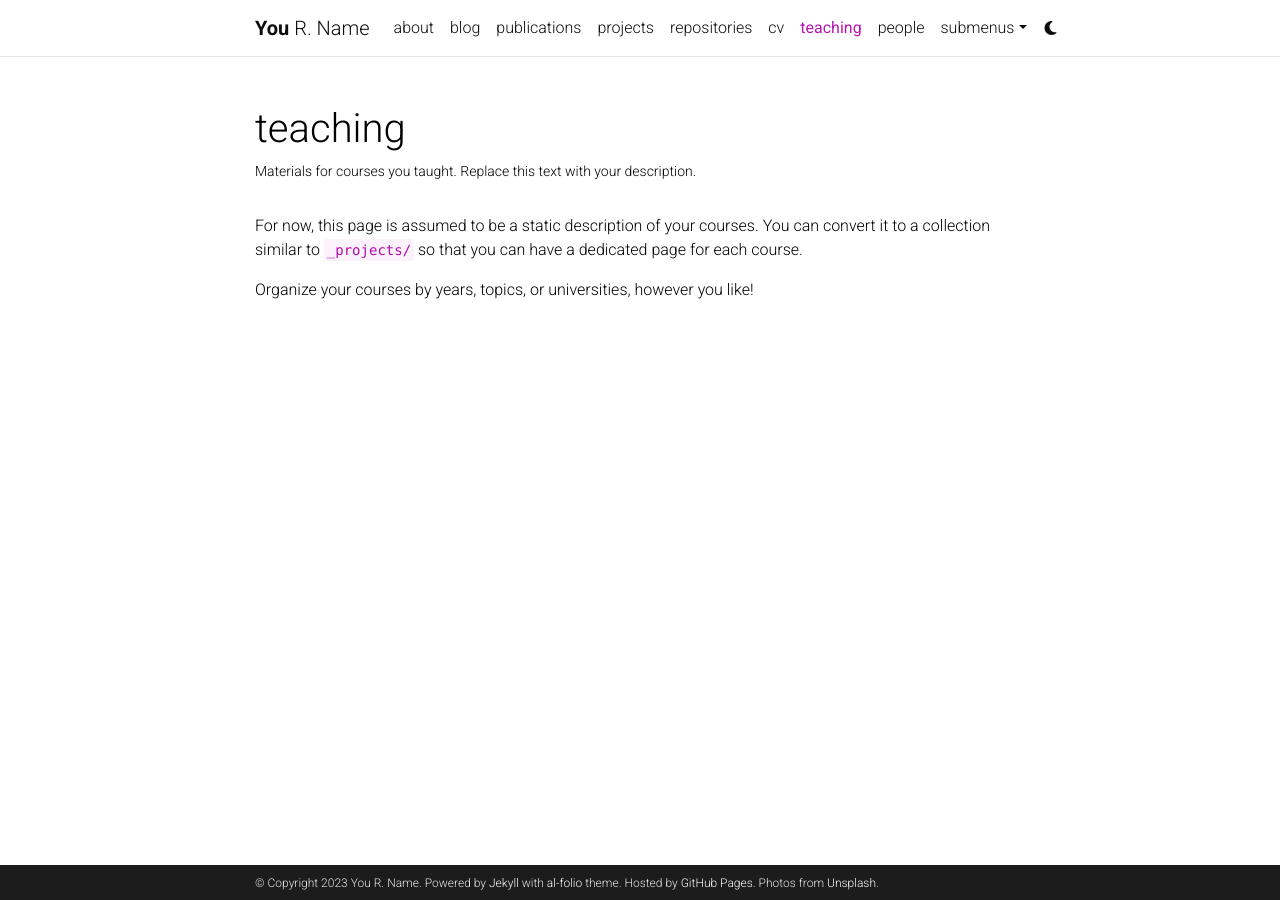
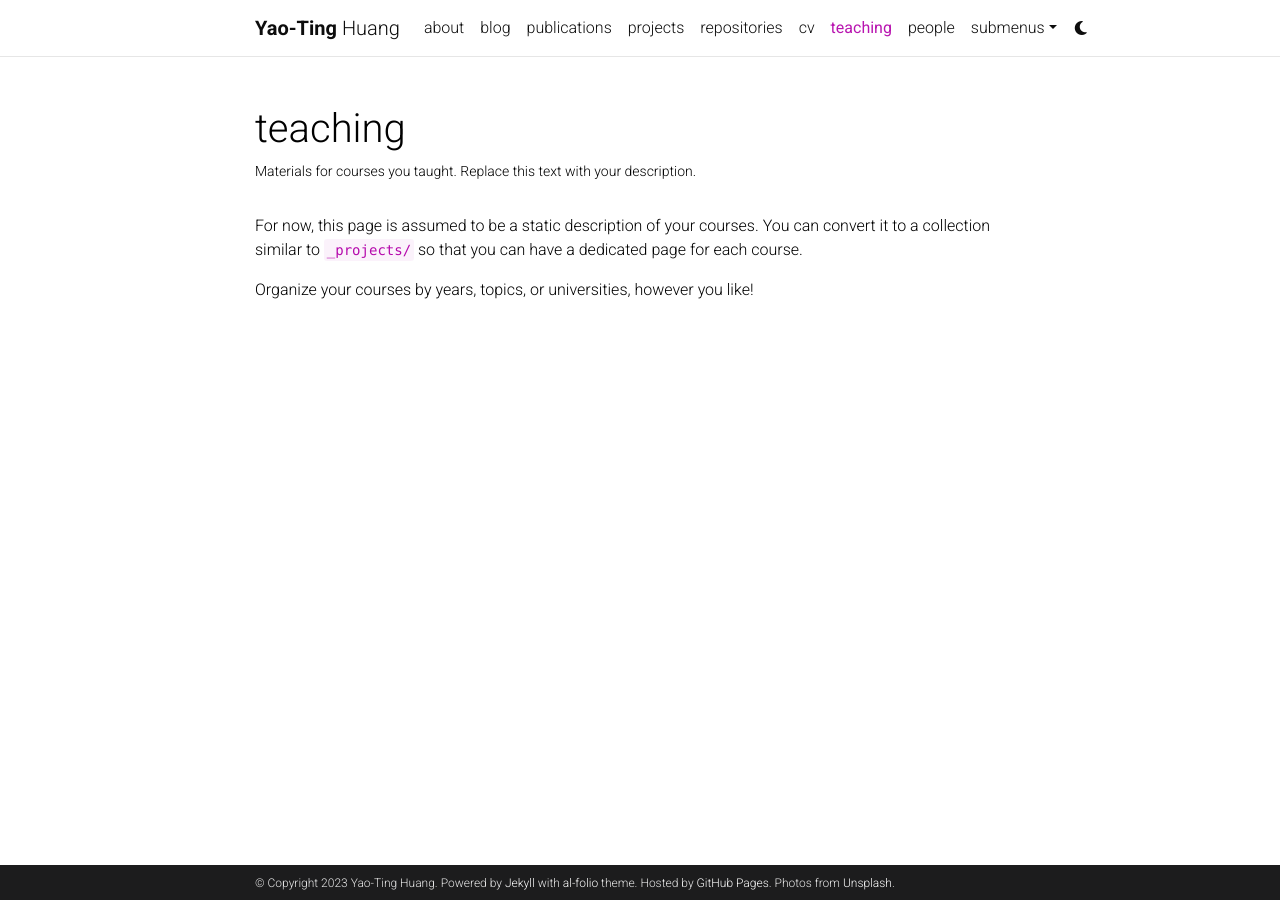
Before and after one commit to Daniel891116/Daniel891116.github.io, a Jekyll site: the page built from _pages/teaching.md, in a window 1280 px wide. Built offline with Jekyll 4.4.1, drawn with Linux system fonts in a browser that asks for light colours; comment, search, counter and statistics services are not loaded; a style sheet for code colours, icons or effects is not loaded.

Commit message:
first commit

```diff
--- a/_config.yml
+++ b/_config.yml
@@ -3,10 +3,10 @@
 # -----------------------------------------------------------------------------
 
 title: blank # the website title (if blank, full name will be used instead)
-first_name: You
-middle_name: R.
-last_name: Name
-email: you@example.com
+first_name: Yao-Ting
+middle_name:
+last_name: Huang
+email: yaotinghuang89@gmail.com
 description: > # the ">" symbol means to ignore newlines until "footer_text:"
   A simple, whitespace theme for academics. Based on [*folio](https://github.com/bogoli/-folio) design.
 footer_text: >
@@ -18,8 +18,8 @@ keywords: jekyll, jekyll-theme, academic-website, portfolio-website  # add your
 lang: en # the language of your site (for example: en, fr, cn, ru, etc.)
 icon: ⚛️  # the emoji used as the favicon (alternatively, provide image name in /assets/img/)
 
-url: https://alshedivat.github.io # the base hostname & protocol for your site
-baseurl: /al-folio # the subpath of your site, e.g. /blog/
+url: https://Daniel891116.github.io # the base hostname & protocol for your site
+baseurl:  # the subpath of your site, e.g. /blog/
 last_updated: false # set to true if you want to display last updated in the footer
 impressum_path:  # set to path to include impressum link in the footer, use the same path as permalink in a page, helps to conform with EU GDPR
 
```
